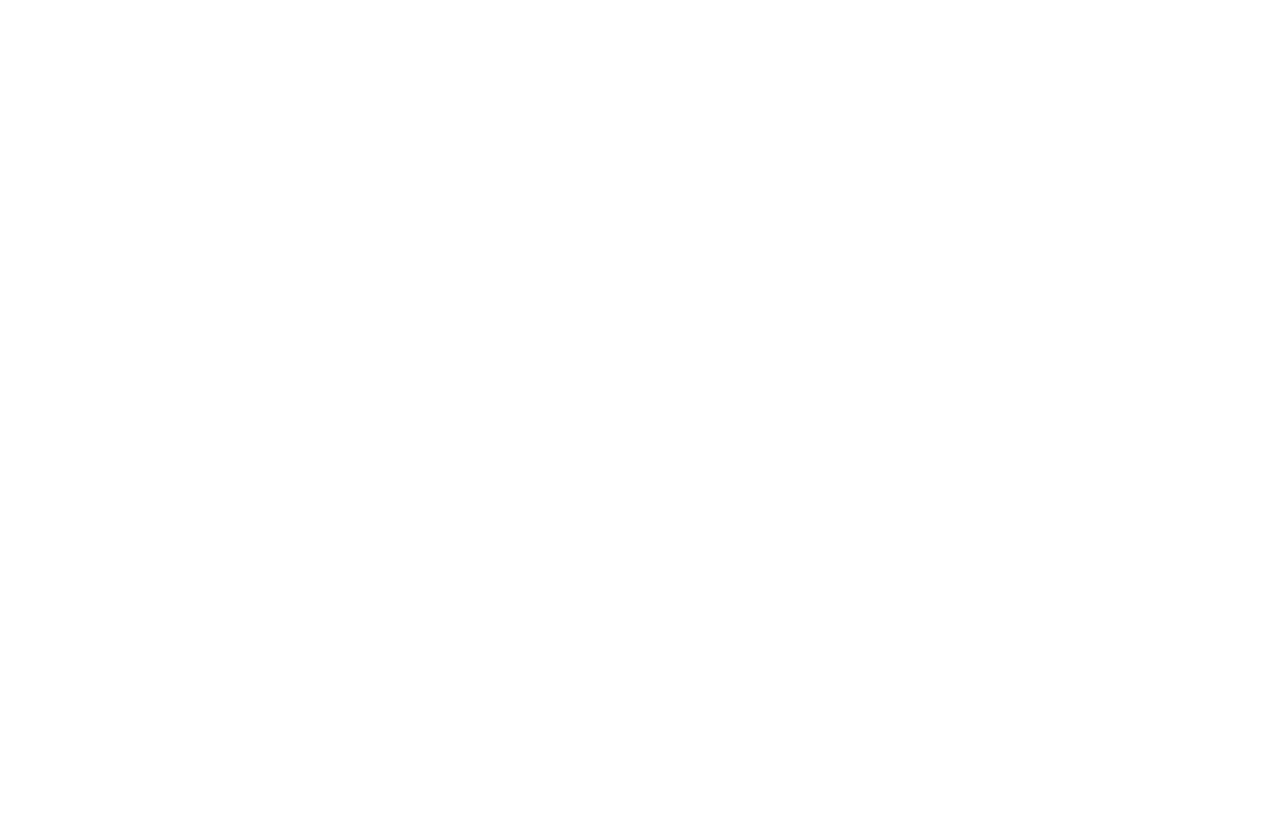
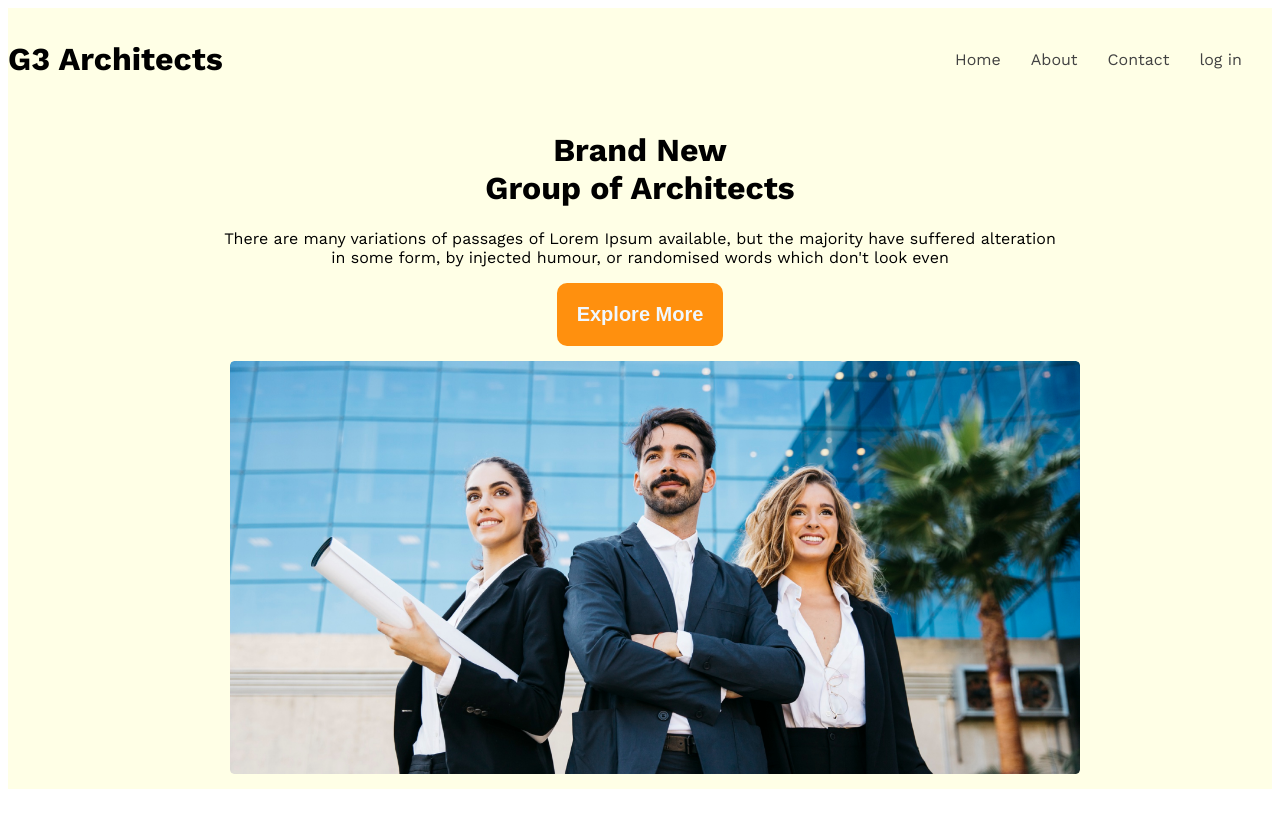
Before and after one commit to afrojakeya10/g3-architecture, a plain HTML site: page index.html in a window 1280 px wide. Drawn offline with nearby package versions, Linux system fonts and the light colour scheme.

Commit message:
header section

```diff
--- a/index.html
+++ b/index.html
@@ -8,7 +8,38 @@
 </head>
 <body class="work-sans-font">
 
-    <header></header>
+    <header class="bg-light">
+        <nav class="navbar display-flex">
+            <h3 class="brand">G3 Architects</h3>
+
+            <ul class="nav-links display-flex">
+
+                     <li class="nav-item"><a href="" class="
+                    nav-link text-gray">Home</a></li>
+                     <li class="nav-item"><a href="" class="
+                    nav-link text-gray">About</a></li>
+                     <li class="nav-item"><a href="" class="
+                    nav-link text-gray">Contact</a></li>
+
+                     <li class="nav-item"><a href="" class="
+                    nav-link text-gray">log in</a></li>
+            </ul>
+        </nav>
+        <div class="banner-content">
+        <div class="banner">
+            <h1 class="banner-title">Brand New <br>
+       Group of Architects
+        </h1>
+        <p class="banner-description">There are many variations of passages of Lorem Ipsum available, but the majority have suffered alteration in some form, by injected humour, or randomised words which don't look even</p>
+        <button class="btn-primary">Explore More</button>
+        </div>
+
+
+       <div class="banner-img">
+        <img src="image/banner.png">
+        </div>
+        </div>
+    </header>
 
     <main></main>
 
--- a/styles/architect.css
+++ b/styles/architect.css
@@ -10,3 +10,94 @@
   font-weight: 400;
   font-style: normal;
 }
+
+/* shared styles */
+.display-flex{
+  display: flex;
+}
+
+/*dark 02*/
+.text-gray{
+  color: #424242
+}
+/*dark 03 */
+.text-light-gray{
+  color: #727272;
+}
+.bg-light{
+  background-color: rgba(250, 255, 14, 0.1) ;
+}
+
+/*header styles */
+.headder {
+  margin-bottom: 30px;
+}
+
+/*navbar style */
+
+.brand{
+  font-weight: 700;
+  font-size: 2rem;
+}
+.navbar{
+  justify-content: space-between;
+  align-items: center;
+}
+
+.nav-item{
+  list-style: none;
+  margin-right: 30px;
+
+}
+
+.nav-link{
+  text-decoration: none;
+
+}
+
+.navbar, .banner{
+  max-width: 1440px;
+  margin: 0 auto;
+}
+
+
+/*banner style */
+
+.banner-content{
+  max-width: 850px;
+  margin: 0 auto;
+  text-align: center;
+  margin-bottom: 30px;
+
+}
+
+.banner-content img{
+  display: block;
+      margin: 0 auto;
+      max-width: 100%;
+      height: auto;
+      padding: 15px ;
+
+}
+
+.btn-primary{
+  background-color: #FF900E;
+  color: aliceblue;
+  padding: 20px 20px;
+  border: none;
+  border-radius: 10px;
+  font-size: 1.25rem;
+  font-weight: 600;
+}
+
+.banner{
+  width: 100%;
+}
+
+/*responsive media query*/
+@media screen and (max-width: 576px) {
+  .navbar,.nav-link{
+    flex-direction: column;
+  }
+
+}
```
